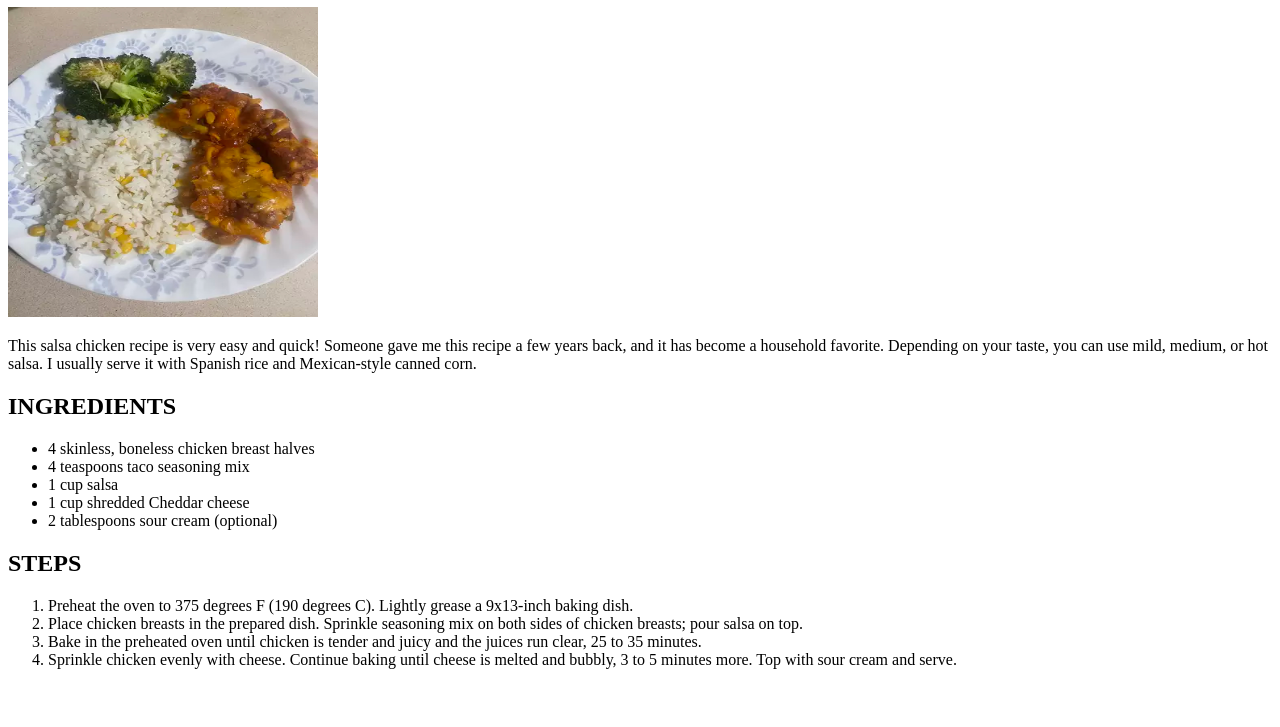
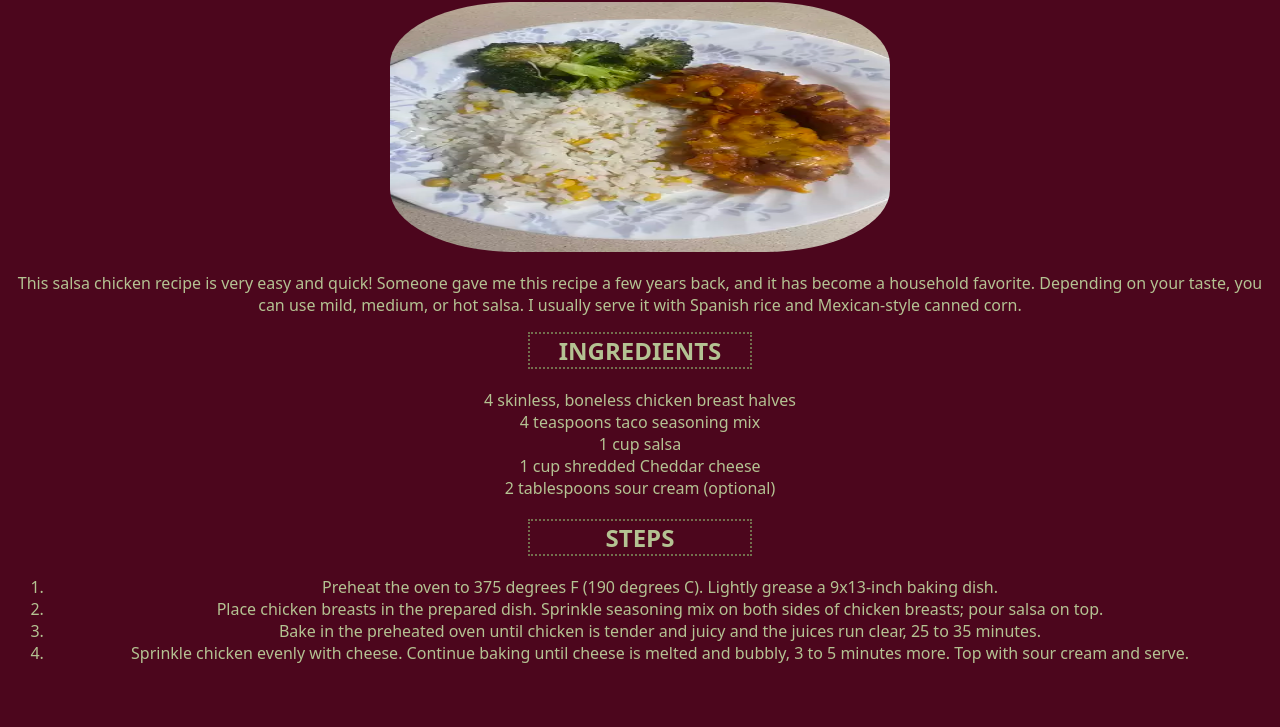
Before and after one commit to r3k4ce/odin-recipes, a plain HTML site: page recipes/salsa_chicken.html in a window 1280 px wide. Shown: the part 73-800 px from the top of the page. Drawn offline with Linux system fonts and the light colour scheme.

Commit message:
Update styling for all pages

```diff
--- a/recipes/salsa_chicken.html
+++ b/recipes/salsa_chicken.html
@@ -3,23 +3,24 @@
     <head>
         <meta charset="utf-8" lang="en">
         <title>Salsa Chicken</title>
+        <link rel="stylesheet" href="../styles.css">
     </head>
     <body>
-        <h1>Salsa Chicken</h1>
-        <img src="../images/salsa_chicken.webp" alt="Photo of plated Salsa Chicken" height="310" width="310">
-        <p>
+        <h1 class="title-heading">Salsa Chicken</h1>
+        <img class="food-image" src="../images/salsa_chicken.webp" alt="Photo of plated Salsa Chicken" height="310" width="310">
+        <p class="recipe-description">
             This salsa chicken recipe is very easy and quick! Someone gave me this recipe a few years back, and it has become a household favorite. Depending on your taste, you can use mild, medium, or hot salsa. I usually serve it with Spanish rice and Mexican-style canned corn.
         </p>
-        <h2>INGREDIENTS</h2>
-        <ul>
+        <h2 class="title-heading">INGREDIENTS</h2>
+        <ul class="ingredients-list">
             <li>4 skinless, boneless chicken breast halves</li>
             <li>4 teaspoons taco seasoning mix</li>
             <li>1 cup salsa</li>
             <li>1 cup shredded Cheddar cheese</li>
             <li>2 tablespoons sour cream (optional)</li>
         </ul>
-        <h2>STEPS</h2>
-        <ol>
+        <h2 class="title-heading">STEPS</h2>
+        <ol class="cook-steps">
             <li>Preheat the oven to 375 degrees F (190 degrees C). Lightly grease a 9x13-inch baking dish. </li>
             <li>Place chicken breasts in the prepared dish. Sprinkle seasoning mix on both sides of chicken breasts; pour salsa on top.</li>
             <li>Bake in the preheated oven until chicken is tender and juicy and the juices run clear, 25 to 35 minutes.</li>
--- a/styles.css
+++ b/styles.css
@@ -1,22 +1,62 @@
+* {
+    font-family: system-ui, -apple-system, BlinkMacSystemFont, 'Segoe UI', Roboto, Oxygen, Ubuntu, Cantarell, 'Open Sans', 'Helvetica Neue', sans-serif;
+}
+
+body {
+    background-color: #4C061D;
+}
+
 .title-heading {
+    display: border-box;
+    color: #B4C292;
     text-align: center;
-    background-color: cornflowerblue;
+    border: 2px dotted #736F4E;
+    width: 220px;
+    margin: 0 auto;
+    margin-bottom: 20px;
 }
 
 .recipe-list {
-    background-color: cornflowerblue;
-    color: blanchedalmond;
+    padding: 0;
+    text-align: center;
 }
 
 .list-link {
-    color: black;
+    display: block;
+    width: 200px;
+    color: #B4C292;
+    border: 1px solid #3B3923;
+    margin: 0 auto;
+    margin-bottom: 5px;
 }
 
-.list-entry {
-    text-align: center;
+.food-image {
+    display: block;
+    width: 500px;
+    height: 250px;
+    margin: 0 auto;
+    margin-bottom: 20px;
+    border-radius: 25%;
 }
 
-body {
-    background-color:beige;
-    font-family:Arial, Helvetica, sans-serif;
+.ingredients-list {
+    padding: 0;
+    color: #B4C292;
+    text-align: center;
+    margin-bottom: 20px;
 }
+
+.cook-steps {
+    text-align: center;
+    color: #B4C292;
+}
+
+.recipe-description {
+    text-align: center;
+    color: #B4C292;
+}
+
+a:hover {
+    color: #D17A22;
+    background-color: #3B3923;
+}
```
Also changed, not shown: index.html (+3 -3 lines), recipes/empanadas.html (+7 -6 lines), recipes/roasted_garlic_pasta.html (+7 -6 lines).
